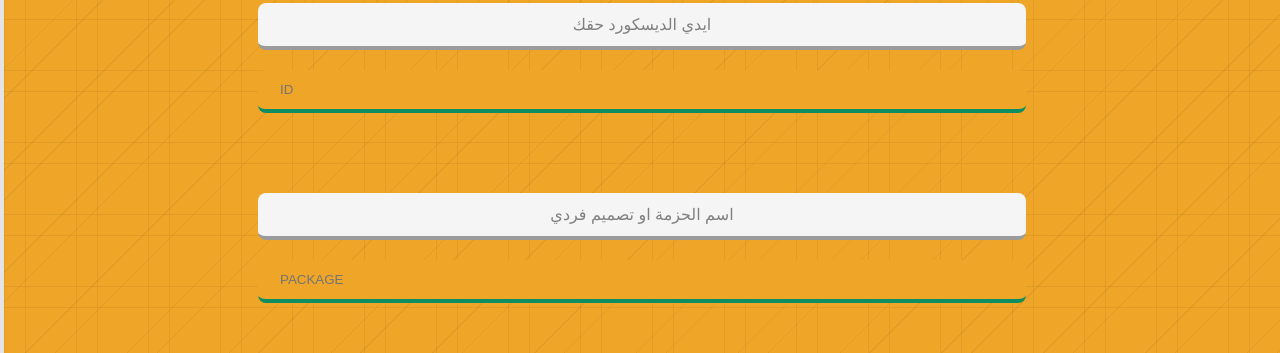
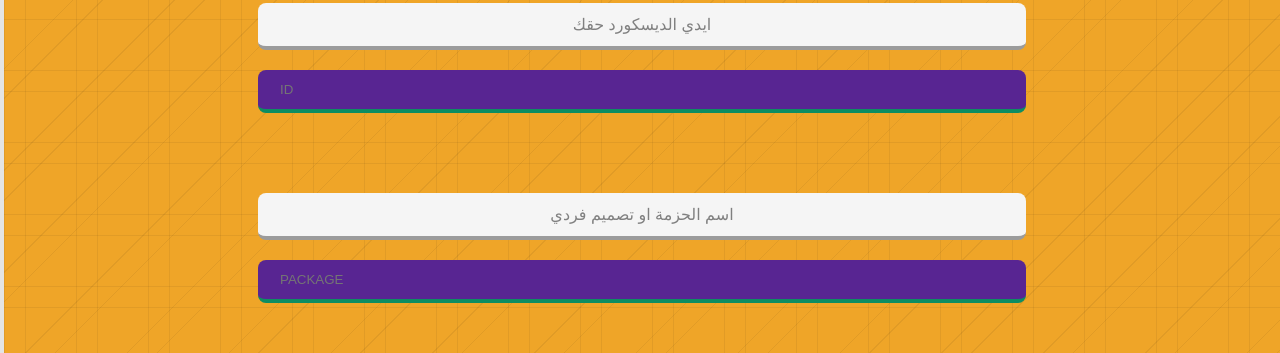
Before and after one commit to Mo7010/lamsa, a Vue app: page /order in a window 1280 px wide. Shown: the part 441-794 px from the top of the page. Built offline with nearby package versions, Linux system fonts and the light colour scheme; a web font is replaced by a local one.

Commit message:
Update OrderView.vue

```diff
--- a/src/views/OrderView.vue
+++ b/src/views/OrderView.vue
@@ -166,7 +166,7 @@ export default{
     text-transform:uppercase;
     padding:12px 22px;
     color:gray;
-    background-color:#EFA528;
+    background-color:#582592;
     border-radius:8px;
     border-bottom:4px solid rgb(13, 141, 98);
 }
```
